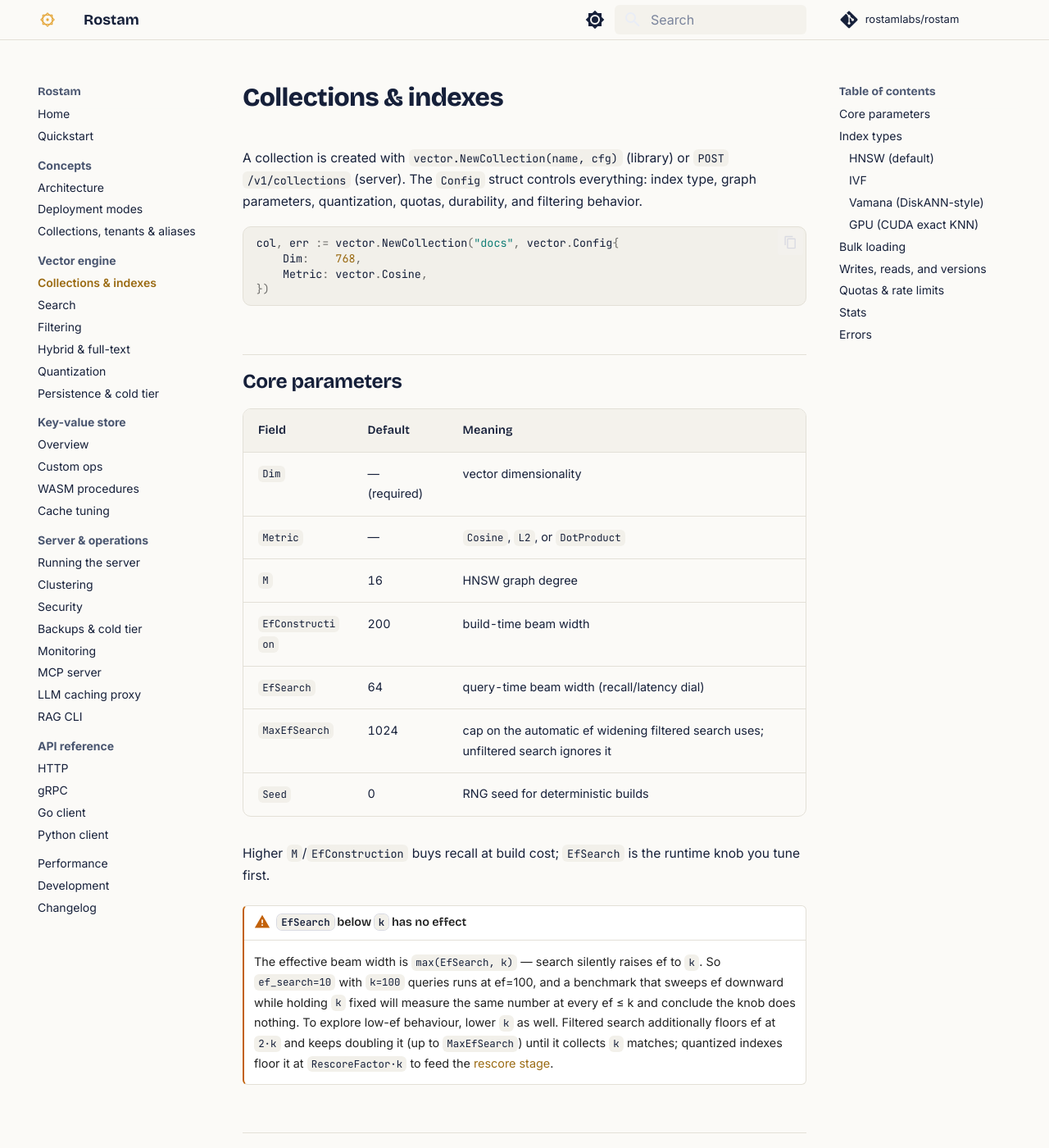
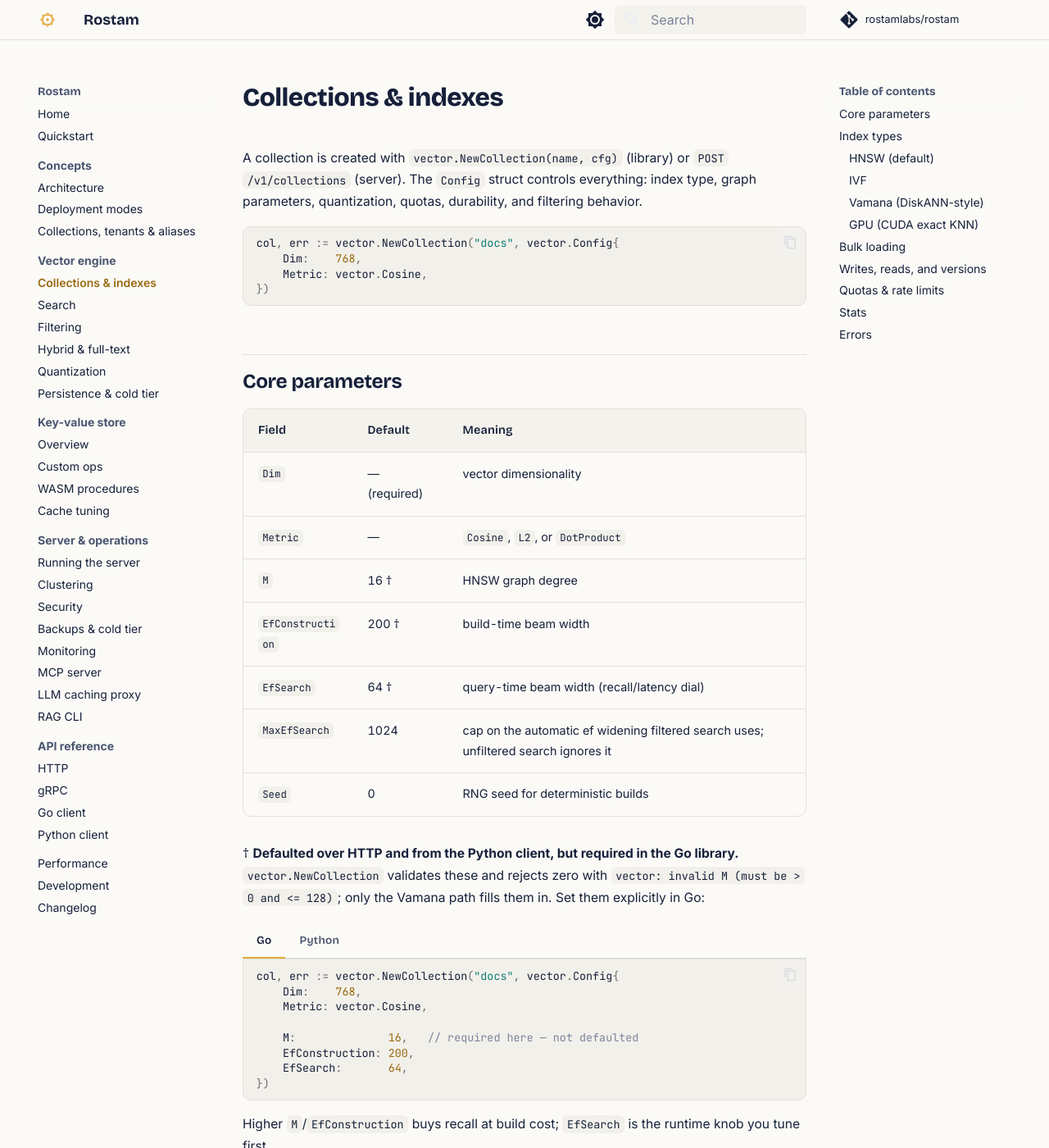
Before and after one commit to Keivan-S/rostam, an MkDocs documentation site: the page built from docs/vector/collections-and-indexes.md, in a window 1280 px wide and 1400 px high. Shown: the whole window at 82% size. Built offline with MkDocs 1.6.1 and Material for MkDocs 9.7.7, drawn with Linux system fonts in a browser that asks for light colours; comment, search, counter and statistics services are not loaded.

Commit message:
docs(vector): Python beside Go on filtering, hybrid, collections, persistence
Finishes the sweep. The pattern from search.md holds: the useful work was
finding out where Python cannot follow, not translating the Go.

filtering.md — `rostam.filters` has helpers for eq/ne/gt/gte/lt/lte/in_/
contains/and_/or_/not_, which is 11 of the 20-odd operators in the table. The
rest (match, regex, is_empty, is_null, the datetime bounds, the geo predicates)
have no helper, and the page never said so. They are still reachable: a filter
is a dict, so the wire form can be passed directly — verified against a live
server with a `match` on `$content`. Notes the trap that raw dicts need the
tagged value encoding while helpers take plain Python values.

hybrid-search.md — sparse fusion and BM25 get Python tabs. Both verified:
hybrid_search fuses the lanes, search_text returns only the BM25 match.

collections-and-indexes.md — the Core parameters table said `M | 16 | HNSW
graph degree`, the same default the struct comment promises and the HNSW path
does not apply. That made it the second place documenting a default that does
not exist. The three affected rows are now marked and explained: filled in over
HTTP and from Python, required in the Go library, with both forms shown.

persistence.md — no tabs, because the Python client has no snapshot, flush or
cold-tier method at all. An availability note says so and points at where
persistence is actually chosen, instead of leaving a reader to infer it from
an absence.

One structural fix: the first placement of the new filtering section landed
above "### NaN and range comparisons" and silently reparented it out of
"Payload values". Caught by re-reading the heading tree, not by the build —
mkdocs --strict is happy either way.

````diff
--- a/docs/vector/collections-and-indexes.md
+++ b/docs/vector/collections-and-indexes.md
@@ -18,11 +18,40 @@
 |---|---|---|
 | `Dim` | — (required) | vector dimensionality |
 | `Metric` | — | `Cosine`, `L2`, or `DotProduct` |
-| `M` | 16 | HNSW graph degree |
-| `EfConstruction` | 200 | build-time beam width |
-| `EfSearch` | 64 | query-time beam width (recall/latency dial) |
+| `M` | 16 † | HNSW graph degree |
+| `EfConstruction` | 200 † | build-time beam width |
+| `EfSearch` | 64 † | query-time beam width (recall/latency dial) |
 | `MaxEfSearch` | 1024 | cap on the automatic ef widening filtered search uses; unfiltered search ignores it |
 | `Seed` | 0 | RNG seed for deterministic builds |
+
+† **Defaulted over HTTP and from the Python client, but required in the Go
+library.** `vector.NewCollection` validates these and rejects zero with
+`vector: invalid M (must be > 0 and <= 128)`; only the Vamana path fills them
+in. Set them explicitly in Go:
+
+=== "Go"
+
+    ```go
+    col, err := vector.NewCollection("docs", vector.Config{
+    	Dim:    768,
+    	Metric: vector.Cosine,
+
+    	M:              16,   // required here — not defaulted
+    	EfConstruction: 200,
+    	EfSearch:       64,
+    })
+    ```
+
+=== "Python"
+
+    ```python
+    # The server fills in M / ef_construction / ef_search when omitted.
+    c.create_collection("docs", dim=768, metric="cosine")
+
+    # ...or set them explicitly.
+    c.create_collection("docs", dim=768, metric="cosine",
+                        m=16, ef_construction=200, ef_search=64)
+    ```
 
 Higher `M`/`EfConstruction` buys recall at build cost; `EfSearch` is the runtime
 knob you tune first.
````
Also changed, not shown: docs/vector/filtering.md (+35 -0 lines), docs/vector/hybrid-search.md (+40 -9 lines), docs/vector/persistence.md (+9 -0 lines).
